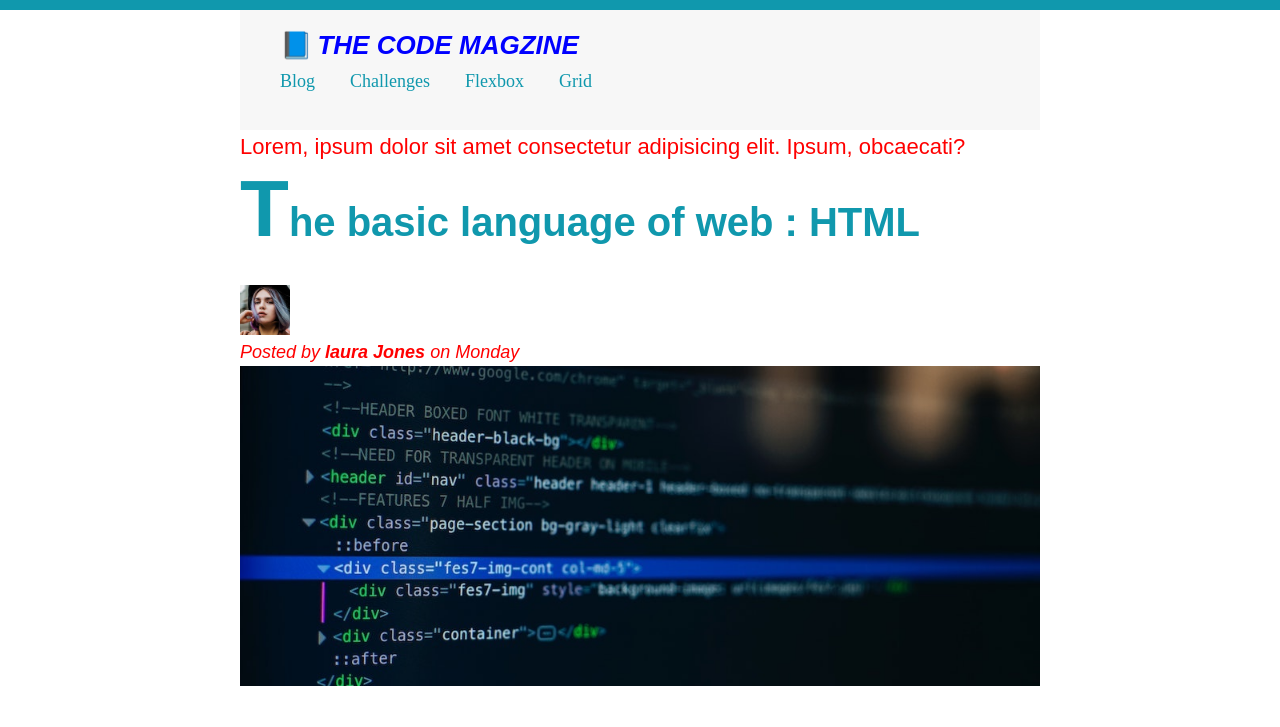
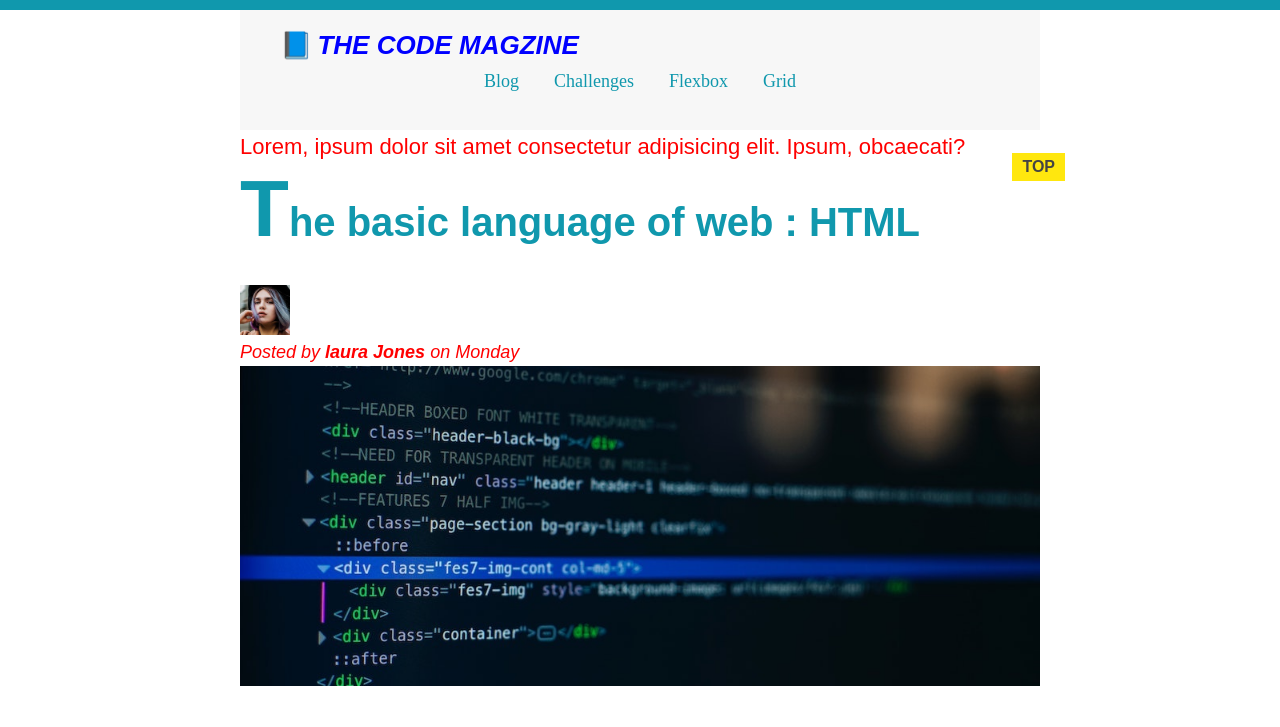
Before and after one commit to ritikkamboj/Responsive-HTML-CSS-website, a plain HTML site: page index.html in a window 1280 px wide. Shown: the top 727 px of the page. Drawn offline with Linux system fonts and the light colour scheme.

Commit message:
adjacent sibling elements learned 😊

```diff
--- a/style.css
+++ b/style.css
@@ -50,6 +50,7 @@ nav a:link:last-child {
 
 nav {
   font-size: 18px;
+  text-align: center;
 }
 
 article {
@@ -255,3 +256,25 @@ h2::first-letter {
 p::first-line {
   color: red;
 }
+h2 {
+  /* background-color: orange; */
+  position: relative;
+}
+
+h3 + p::first-line {
+  color: green;
+}
+h2::after {
+  content: "TOP";
+  background-color: #ffe70e;
+  font-weight: bold;
+  font-size: 16px;
+  display: inline-block;
+  padding: 5px 10px;
+  position: absolute;
+  top: -10px;
+  right: -25px;
+  color: #444;
+
+  /* if you don't to define content value , still you have to define the property(content) without value   */
+}
```
